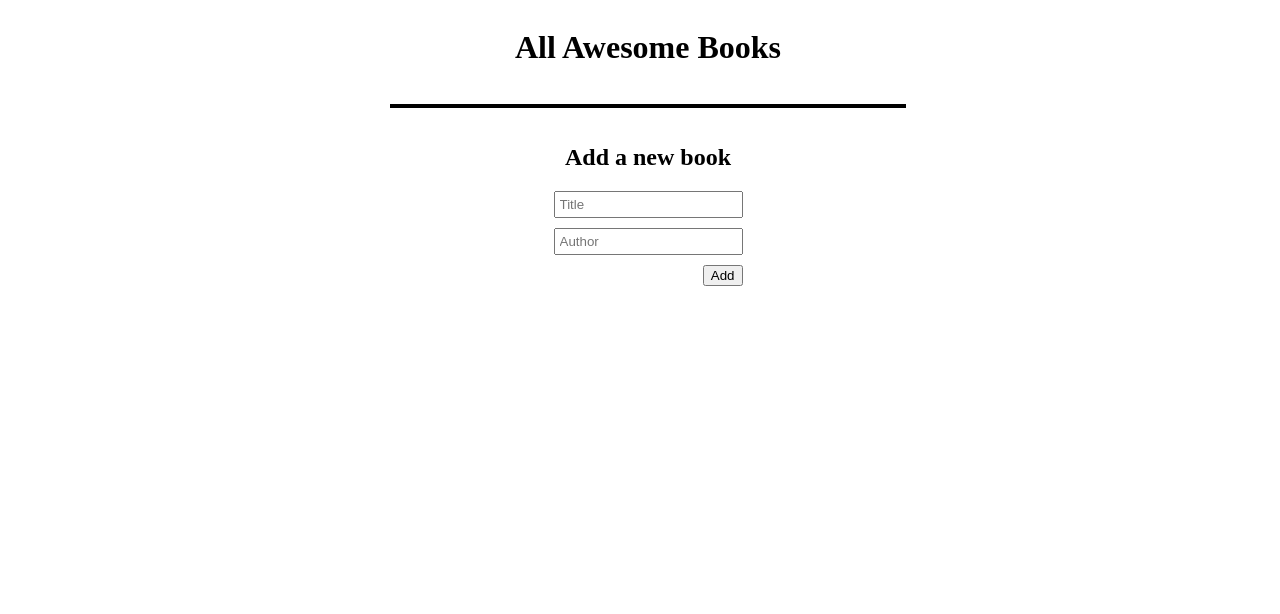
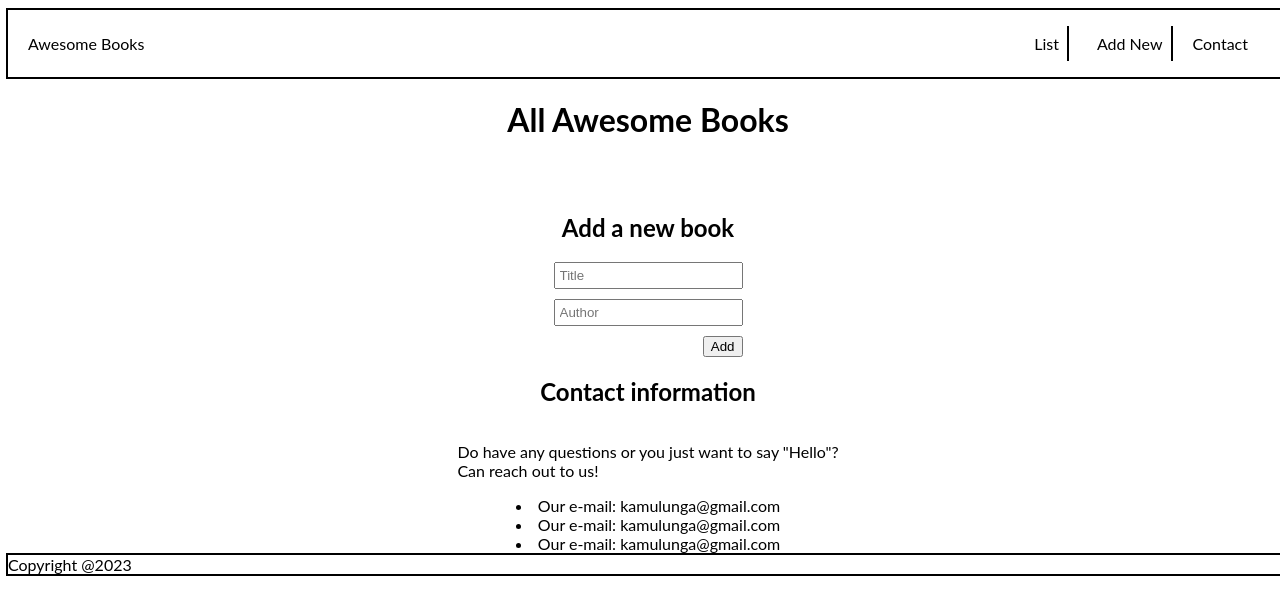
Before and after one commit to WilhelmK109/awesome-books, a website: page index.html in a window 1280 px wide. Drawn offline with Linux system fonts and the light colour scheme.

Commit message:
Add extra three sections to the page and styling them

```diff
--- a/index.html
+++ b/index.html
@@ -8,6 +8,16 @@
   <link rel="stylesheet" href="style.css">
 </head>
 <body>
+  <header>
+    <nav class="navbar">
+      <a class="navbar-brand">Awesome Books</a>
+      <ul class="nav-menu">
+        <li class="nav-list pad-right">List</li>
+        <li class="nav-list pad-right">Add New</li>
+        <li class="nav-list">Contact</li>
+      </ul>
+    </nav>
+  </header>
   <h1>All Awesome Books</h1>
   <ul id="books-container"></ul>
   <form action="" id="form">
@@ -17,6 +27,16 @@
     <button id="add-new-book" class="submit" value="Add">Add</button>
   </form>
 
+  <section id="contact" class="contact-info">
+    <h2>Contact information</h2>
+    <p>Do have any questions or you just want to say "Hello"? <br> Can reach out to us!</p>
+    <li>Our e-mail: kamulunga@gmail.com</li>
+    <li>Our e-mail: kamulunga@gmail.com</li>
+    <li>Our e-mail: kamulunga@gmail.com</li>
+  </section>
+
+  <footer>Copyright @2023</footer>
+
   <!-- JavaScript File -->
   <script src="./script.js"></script>
 </body>
--- a/style.css
+++ b/style.css
@@ -2,29 +2,57 @@ body {
   width: 100vw;
   display: flex;
   flex-direction: column;
+  font-family: "Lato", sans-serif;
   align-items: center;
   justify-content: center;
+  overflow-x: hidden;
 }
 
-ul {
+.navbar {
+  display: flex;
+  justify-content: space-between;
+  align-items: center;
+  border: 2px solid #000;
+  width: 100vw;
+}
+
+.navbar-brand {
+  margin-left: 20px;
+}
+
+.nav-menu {
+  list-style: none;
+  display: flex;
+  justify-content: flex-end;
+  align-items: center;
+  text-decoration: none;
+  border: none;
+  margin-right: 20px;
+}
+
+.nav-list {
+  text-decoration: none;
+  margin-right: 20px;
+  cursor: pointer;
+}
+
+.pad-right {
+  padding: 8px;
+  border-right: 2px solid #000;
+}
+
+/* li {
   padding: 0%;
   justify-content: center;
   align-items: center;
   border: 2px solid #000;
+  list-style: none;
   width: 40%;
-}
+} */
 
-li {
-  list-style: none;
-  display: flex;
-  justify-content: space-between;
-  align-items: center;
-  padding: 8px;
-}
-
-li:nth-child(odd) {
+/* li:nth-child(odd) {
   background-color: gray;
-}
+} */
 
 form {
   display: flex;
@@ -40,3 +68,20 @@ form {
 .submit {
   align-self: flex-end;
 }
+
+.contact-info h2 {
+  align-self: center;
+}
+
+.contact-info {
+  display: flex;
+  flex-direction: column;
+  align-items: center;
+}
+
+footer {
+  border: 2px solid #000;
+  display: flex;
+  justify-content: flex-start;
+  width: 100vw;
+}
```
